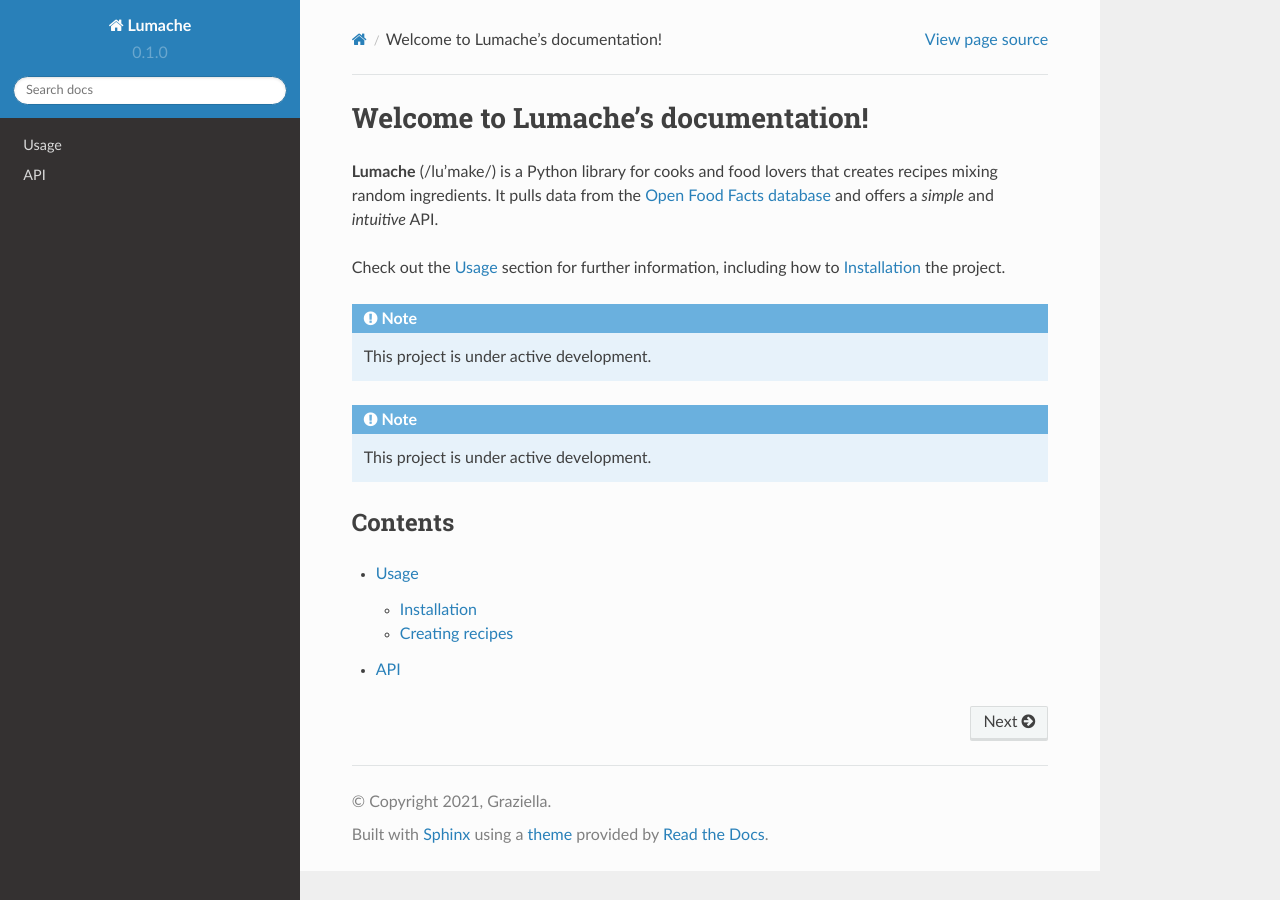
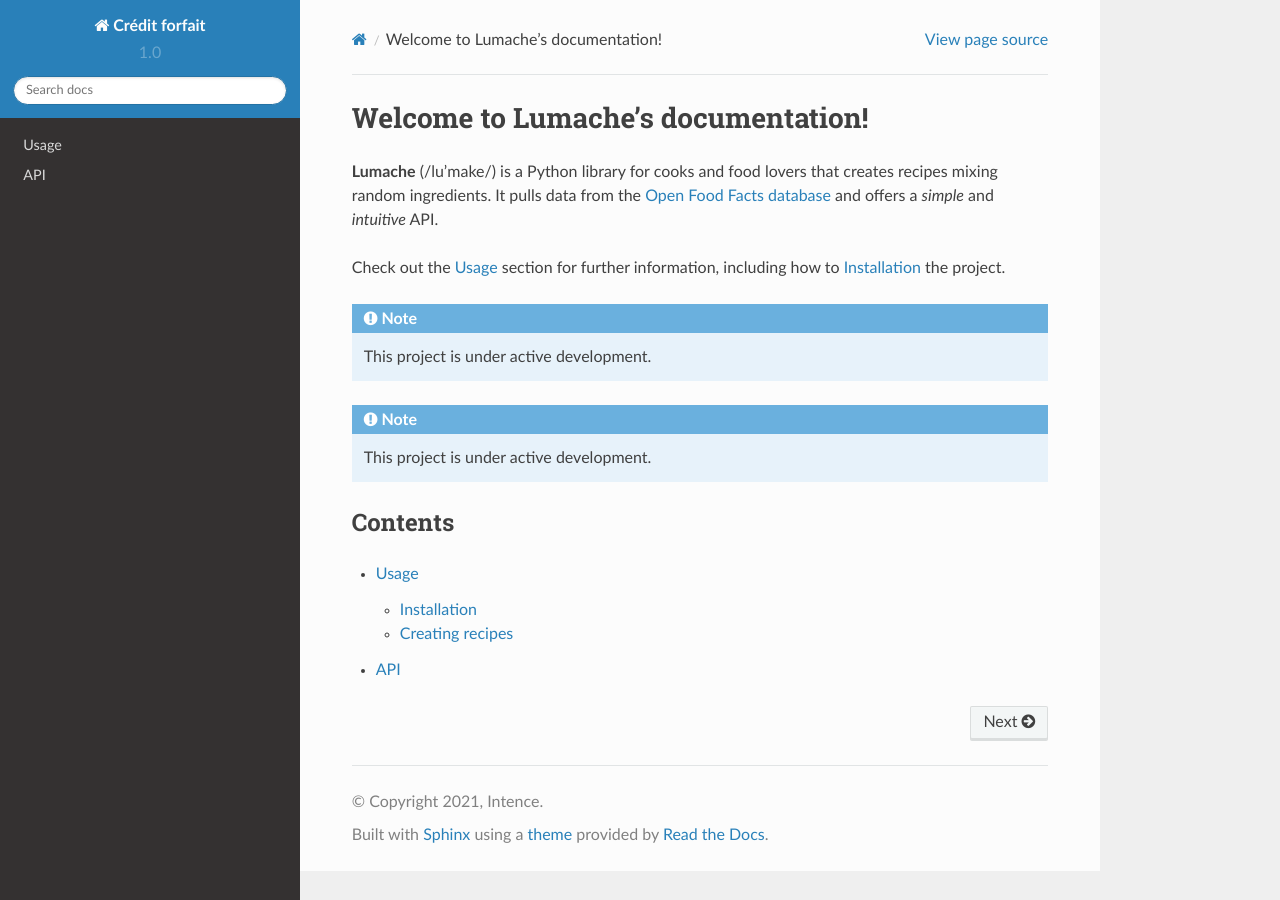
Before and after one commit to MarieBergeret/rtdoc, a Sphinx documentation site: the page built from docs/source/index.rst, in a window 1280 px wide. Built offline with Sphinx 7.4.7 and the Read the Docs theme 2.0.0, drawn with Linux system fonts in a browser that asks for light colours.

Commit message:
Update conf.py

```diff
--- a/docs/source/conf.py
+++ b/docs/source/conf.py
@@ -2,12 +2,12 @@
 
 # -- Project information
 
-project = 'Lumache'
-copyright = '2021, Graziella'
-author = 'Graziella'
+project = 'Crédit forfait'
+copyright = '2021, Intence'
+author = 'Intence'
 
 release = '0.1'
-version = '0.1.0'
+version = '1.0'
 
 # -- General configuration
 
```
